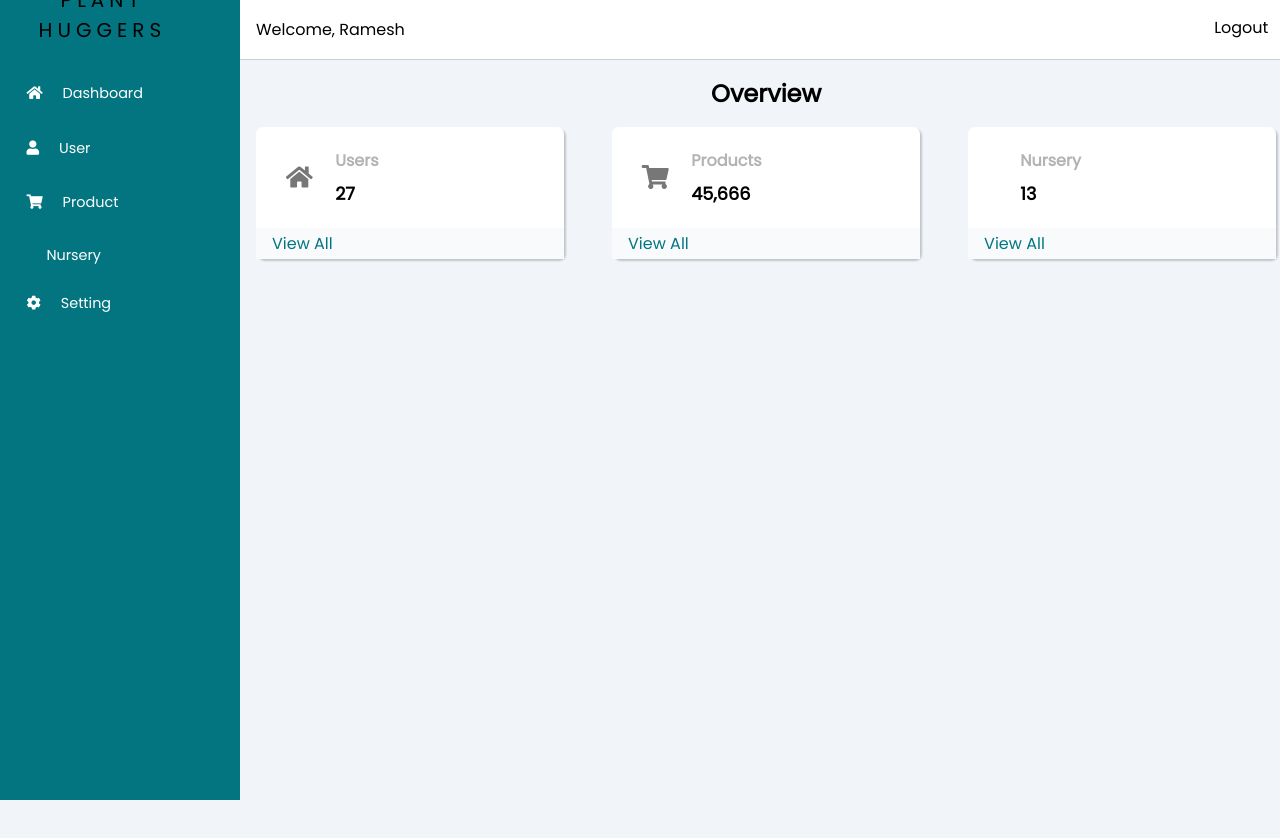
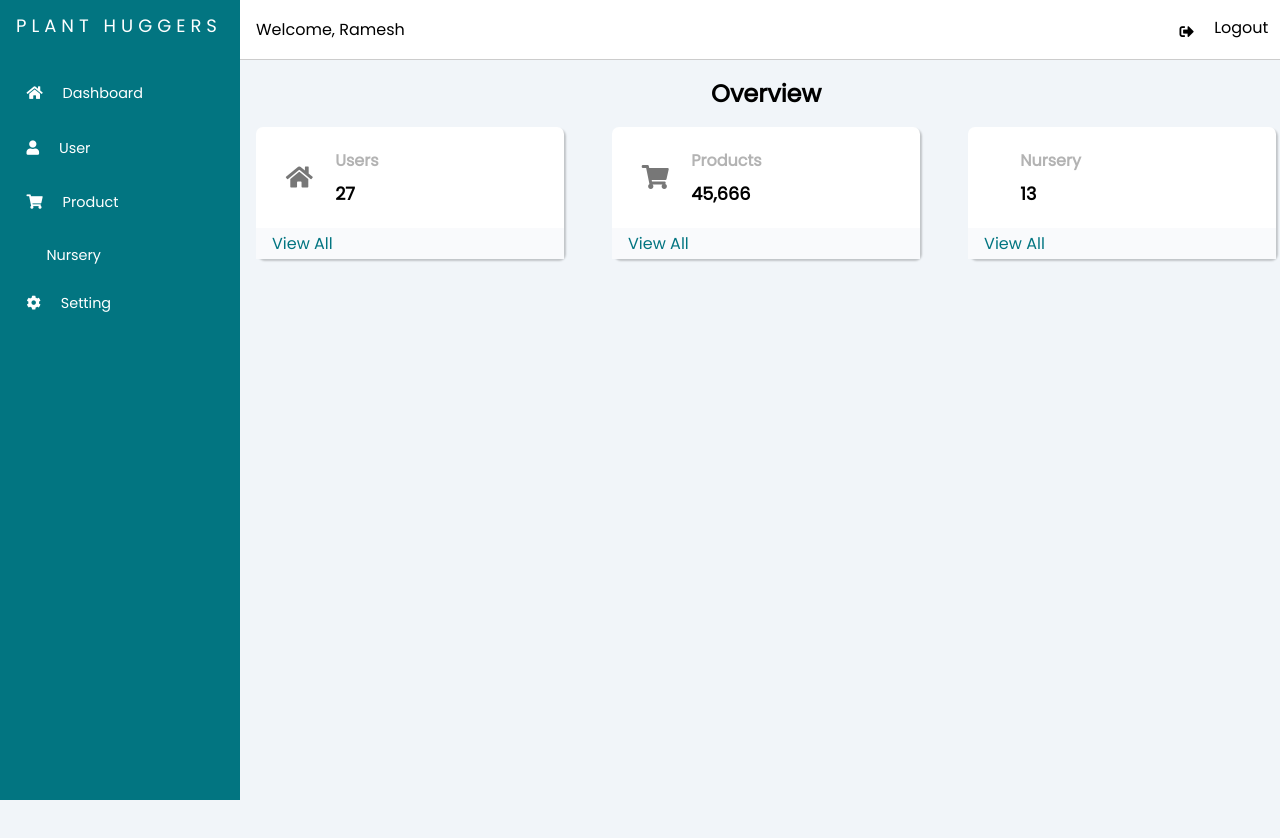
Before and after one commit to ajitaz/PlantHuggers, a React app: page /login in a window 1280 px wide. Both pictures are taken after typing "Sample", "Sample123" into the empty fields and a click on the input "Login". Built offline with nearby package versions, Linux system fonts and the light colour scheme; some icons are missing.

Commit message:
css changes in dashboard

```diff
--- a/src/components/Dashboard/Board/board.component.css
+++ b/src/components/Dashboard/Board/board.component.css
@@ -20,7 +20,6 @@ header{
     align-items: center;
     justify-content: space-between;
     border-bottom:1px solid #ccc;
-
 }
 .welcome{
     display: flex;
@@ -36,6 +35,8 @@ header{
 
 }
 .social-icons i{
+    color: black;
+    background-color: #fff;
     margin-top: 6.5%;
 }
 .social-icons span{
--- a/src/components/Dashboard/Sidebar/sidebar.component.css
+++ b/src/components/Dashboard/Sidebar/sidebar.component.css
@@ -10,7 +10,12 @@
     overflow-y: auto;
 
 }
-
+.brand{
+white-space: nowrap;
+margin-top: 20px;
+font-size: 18px;
+color: #fff;
+}
 .sidebar-header{
     display: flex;
     justify-content: space-between;
--- a/src/components/Dashboard/Sidebar/sidebar.component.js
+++ b/src/components/Dashboard/Sidebar/sidebar.component.js
@@ -11,7 +11,6 @@ export class Sidebar extends Component {
                 <div className="sidebar">
                     <div className="sidebar-header">
                         <h3 className="brand"><span>Plant Huggers</span></h3>
-                        <i className="far fa-bars"></i>
                     </div>
                     <div className="sidebar-menu">
                         <ul>
--- a/src/components/Pages/Login/login.component.css
+++ b/src/components/Pages/Login/login.component.css
@@ -4,7 +4,7 @@
 
 .main{
 	width: 100%;
-	height: 100vh;
+	height: 1000px;
 }
 
 .card{
@@ -15,7 +15,7 @@
 	top: 50%;
 	left: 50%;
 	transform: translate(-50%,-50%);
-	height:700px;
+	height:500px;
 
 }
 
```
